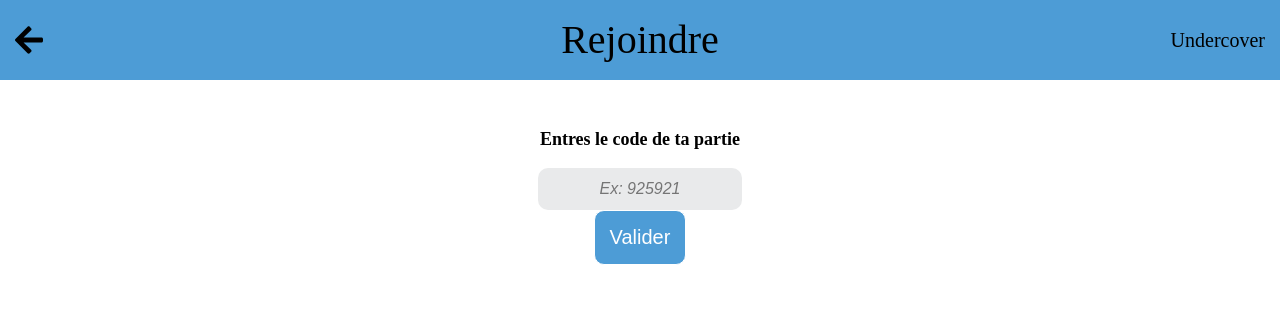
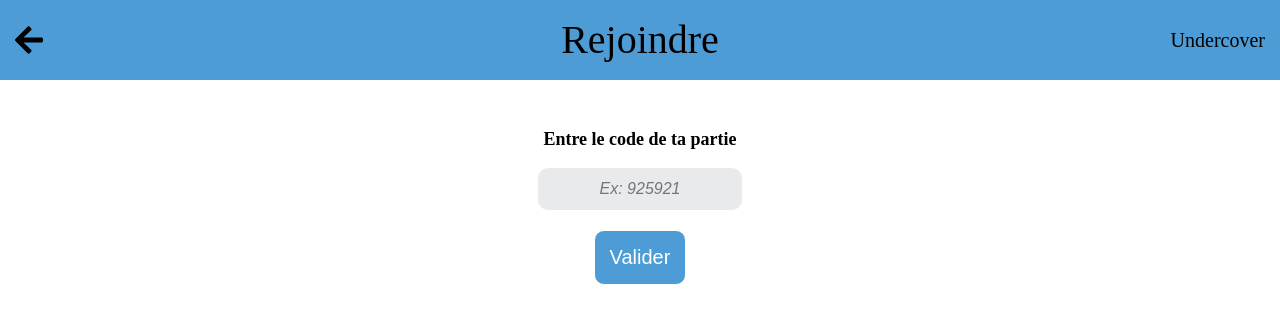
Before and after one commit to clb-app/undercover_frontend_react, a React (Create React App) app: page /rejoindre in a window 1280 px wide. Shown: the top 324 px of the page. Built offline with nearby package versions, Linux system fonts and the light colour scheme.

Commit message:
css added on JoinParty screen

```diff
--- a/src/components/Input.css
+++ b/src/components/Input.css
@@ -1,7 +1,7 @@
 .Input {
   display: flex;
   flex-direction: column;
-  /* align-items: center; */
+  align-items: center;
 }
 .Input-label {
   font-size: 18px;
--- a/src/containers/JoinParty.css
+++ b/src/containers/JoinParty.css
@@ -0,0 +1,3 @@
+.JoinParty-btn-container {
+  margin-top: 20px;
+}
--- a/src/containers/JoinParty.js
+++ b/src/containers/JoinParty.js
@@ -68,11 +68,13 @@ const JoinParty = ({ player, api, setPlayerToken }) => {
       <Header title="Rejoindre" rightTitle="Undercover" back="/jouer" />
       <div className="wrapper">
         <Input
-          label="Entres le code de ta partie"
+          label="Entre le code de ta partie"
           placeholder="Ex: 925921"
           setInput={setCode}
         />
-        <Button title="Valider" onClick={handleSubmit} />
+        <div className="JoinParty-btn-container">
+          <Button title="Valider" onClick={handleSubmit} />
+        </div>
       </div>
       {isPlayerUnknown && (
         <EnterPseudo setInput={setNickname} onClick={handleSubmitWithPseudo} />
```
